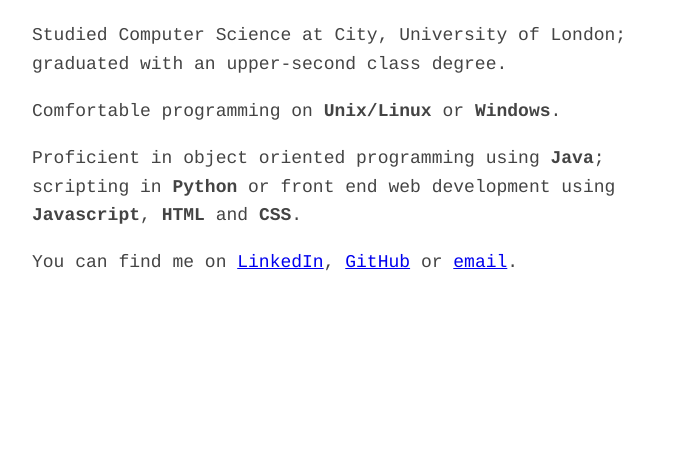
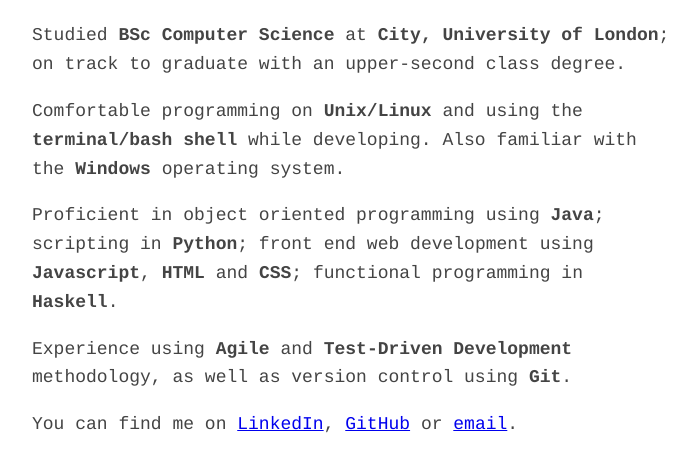
Before and after one commit to apatel762/apatel762.github.io, a plain HTML site: page index.html in a window 1280 px wide. Shown: the part 70-540 px from the top of the page, without its empty margins (288-984 px from the left). Drawn offline with Linux system fonts and the light colour scheme.

Commit message:
Adding more skills

```diff
--- a/index.html
+++ b/index.html
@@ -8,13 +8,19 @@
     <div class="center-div">
         <!-- Introduction title -->
         <h1>Hi, I'm Arjun Patel</h1>
+
         <!-- University -->
-        <p>Studied Computer Science at City, University of London; graduated with an upper-second class degree.</p>
+        <p>Studied <strong>BSc Computer Science</strong> at <strong>City, University of London</strong>; on track to graduate with an upper-second class degree.</p>
 
-        <p>Comfortable programming on <strong>Unix/Linux</strong> or <strong>Windows</strong>.</p>
+        <!-- Operating Systems -->
+        <p>Comfortable programming on <strong>Unix/Linux</strong> and using the <strong>terminal/bash shell</strong> while developing. Also familiar with the <strong>Windows</strong> operating system.</p>
 
-        <p>Proficient in object oriented programming using <strong>Java</strong>; scripting in <strong>Python</strong> or front end web development using <strong>Javascript</strong>, <strong>HTML</strong> and <strong>CSS</strong>.</p>
+        <!-- Languages -->
+        <p>Proficient in object oriented programming using <strong>Java</strong>; scripting in <strong>Python</strong>; front end web development using <strong>Javascript</strong>, <strong>HTML</strong> and <strong>CSS</strong>; functional programming in <strong>Haskell</strong>.</p>
 
+        <p>Experience using <strong>Agile</strong> and <strong>Test-Driven Development</strong> methodology, as well as version control using <strong>Git</strong>.</p>
+
+        <!-- Contact links -->
         <p>You can find me on <a href="https://www.linkedin.com/in/arjun-s-patel/">LinkedIn</a>, <a href="https://github.com/apatel762">GitHub</a> or <a href="mailto:arjun@aspatel.com">email</a>.</p>
     </div>
 </body>
```
